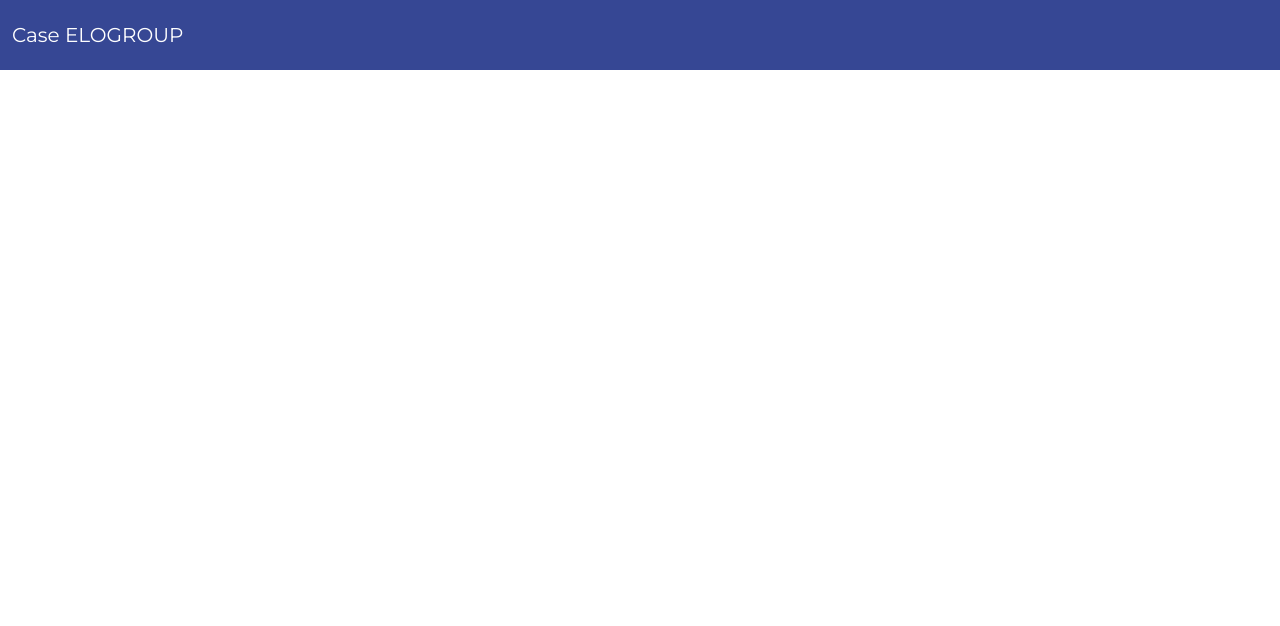
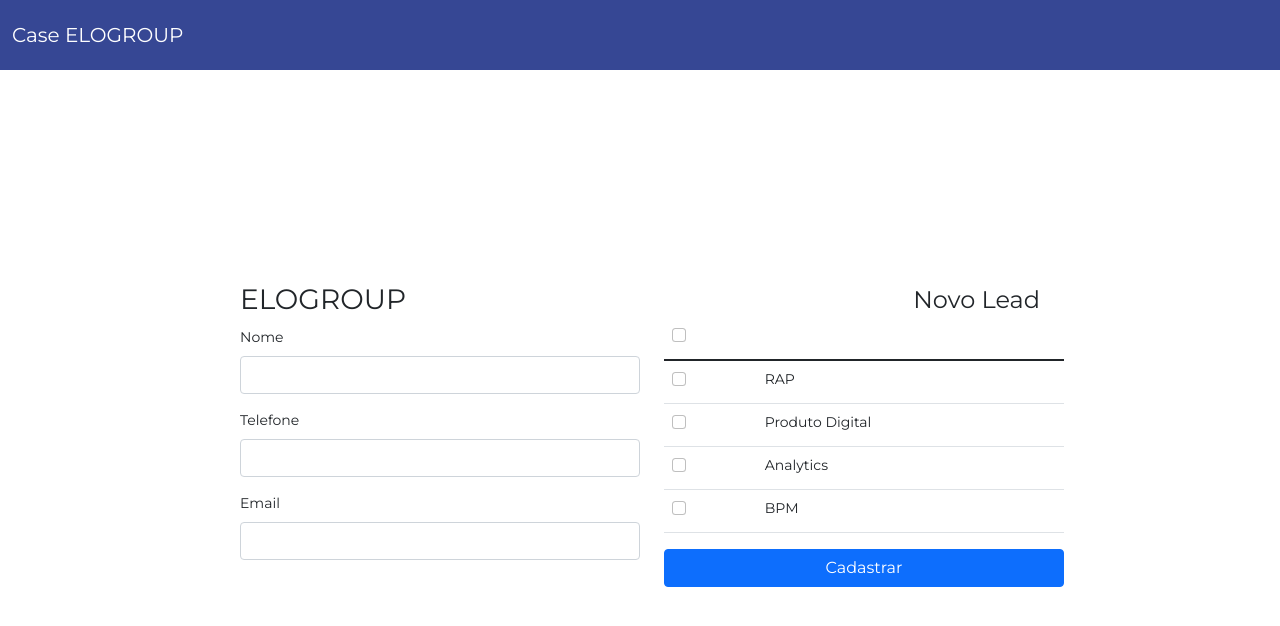
Before and after one commit to Rafa-Moura/case-elogroup, a React (Create React App) app: page /cadastrarlead in a window 1280 px wide. Before the commit this address had no page. Shown: the top 626 px of the page. Built offline with nearby package versions, Linux system fonts and the light colour scheme.

Commit message:
chore: FormLeads, refactor: FormUsuario

```diff
--- a/src/App.jsx
+++ b/src/App.jsx
@@ -1,6 +1,7 @@
 import { BrowserRouter, Routes, Route } from "react-router-dom";
 
 import Navbar from "./views/components/Navbar";
+import CadastrarLead from "./views/pages/CadastrarLead";
 import Leads from "./views/pages/Leads";
 import Usuario from "./views/pages/Usuario";
 
@@ -11,6 +12,7 @@
       <Routes>
         <Route path="/usuario" element={<Usuario />} />
         <Route path="/leads" element={<Leads />} />
+        <Route path="/cadastrarlead" element={<CadastrarLead />} />
       </Routes>
     </BrowserRouter>
   );
--- a/src/views/components/BoardLeads/index.jsx
+++ b/src/views/components/BoardLeads/index.jsx
@@ -4,6 +4,7 @@
 import { MdAdd } from "react-icons/md";
 
 import "./styles.css";
+import { Link } from "react-router-dom";
 
 function BoardLeads() {
   return (
@@ -17,12 +18,14 @@
         </div>
       </header>
       <div className="board--action">
+        <Link to="/cadastrarlead">
           <button className="btn">
             Novo Lead
             <span>
               <MdAdd size={24} color="#fff" />
             </span>
           </button>
+        </Link>
       </div>
       <div className="body--board">
         <ListLead title="Cliente em Potencial" />
--- /dev/null
+++ b/src/views/components/FormLead/index.jsx
@@ -0,0 +1,121 @@
+import React from "react";
+
+import "./styles.css";
+
+function FormLead() {
+  return (
+    <div className="formLead--container">
+      <header className="header--formLead">
+        <div className="logo--formLead">
+          <h3>ELOGROUP</h3>
+        </div>
+        <div className="title">
+          <h4>Novo Lead</h4>
+        </div>
+      </header>
+      <div className="formLead--body">
+        <div className="row">
+          <form className="d-flex align-items-center">
+            <div className="formLead--inputs col-sm-12 col-md-6">
+              <div class="mb-3">
+                <label for="name" class="form-label">
+                  Nome
+                </label>
+                <input type="text" class="form-control" id="name" />
+              </div>
+              <div class="mb-3">
+                <label for="telefone" class="form-label">
+                  Telefone
+                </label>
+                <input type="text" class="form-control" id="telefone" />
+              </div>
+              <div class="mb-3">
+                <label for="email" class="form-label">
+                  Email
+                </label>
+                <input
+                  type="email"
+                  class="form-control"
+                  id="email"
+                />
+              </div>
+            </div>
+            <div className="checkbox--area col-sm-12 col-md-6 ms-4">
+              <table class="table table-responsive">
+                <thead>
+                  <tr>
+                    <th scope="col">
+                      <div class="form-check">
+                        <input
+                          class="form-check-input"
+                          type="checkbox"
+                          id="flexCheckDefault"
+                        />
+                      </div>
+                    </th>
+                    <th scope="col"></th>
+                  </tr>
+                </thead>
+                <tbody>
+                  <tr>
+                    <td>
+                      <div class="form-check">
+                        <input
+                          class="form-check-input"
+                          type="checkbox"
+                          id="flexCheckDefault"
+                        />
+                      </div>
+                    </td>
+                    <td>RAP</td>
+                  </tr>
+                  <tr>
+                    <td>
+                      <div class="form-check">
+                        <input
+                          class="form-check-input"
+                          type="checkbox"
+                          id="flexCheckDefault"
+                        />
+                      </div>
+                    </td>
+                    <td>Produto Digital</td>
+                  </tr>
+                  <tr>
+                    <td>
+                      <div class="form-check">
+                        <input
+                          class="form-check-input"
+                          type="checkbox"
+                          id="flexCheckDefault"
+                        />
+                      </div>
+                    </td>
+                    <td>Analytics</td>
+                  </tr>
+                  <tr>
+                    <td>
+                      <div class="form-check">
+                        <input
+                          class="form-check-input"
+                          type="checkbox"
+                          id="flexCheckDefault"
+                        />
+                      </div>
+                    </td>
+                    <td>BPM</td>
+                  </tr>
+                </tbody>
+              </table>
+              <button type="submit" class="btn btn-primary w-100">
+                Cadastrar
+              </button>
+            </div>
+          </form>
+        </div>
+      </div>
+    </div>
+  );
+}
+
+export default FormLead;
--- /dev/null
+++ b/src/views/components/FormLead/styles.css
@@ -0,0 +1,16 @@
+.formLead--container {
+  max-width: 800px;
+  width: 100%;
+}
+.header--formLead {
+  display: flex;
+  align-items: center;
+  justify-content: space-between;
+}
+
+.formLead--inputs {
+  display: flex;
+  justify-content: center;
+  flex-direction: column;
+  margin: auto 0;
+}
--- /dev/null
+++ b/src/views/components/FormUsuario/index.jsx
@@ -0,0 +1,36 @@
+import React from "react";
+
+import './styles.css'
+
+function FormUsuario() {
+  return (
+    <div className="row d-flex align-items-center justify-content-center">
+      <form className="d-flex align-items-center flex-column form--user">
+        <h3 className="mb-5 w-100 text-center text-white">ELOGROUP</h3>
+        <div class="mb-3">
+          <label for="name" class="form-label">
+            Nome
+          </label>
+          <input type="text" class="form-control" id="name" />
+        </div>
+        <div class="mb-3">
+          <label for="password" class="form-label">
+            Password
+          </label>
+          <input type="password" class="form-control" id="password" />
+        </div>
+        <div class="mb-3">
+          <label for="confirmPassword" class="form-label">
+            Confirmação de Password
+          </label>
+          <input type="password" class="form-control" id="confirmPassword" />
+        </div>
+        <button type="submit" class="btn btn-primary w-100">
+          Cadastrar
+        </button>
+      </form>
+    </div>
+  );
+}
+
+export default FormUsuario;
--- /dev/null
+++ b/src/views/components/FormUsuario/styles.css
@@ -0,0 +1,23 @@
+.form--user {
+  padding: 50px;
+  background-color: rgba(235, 235, 235, 0.335);
+  border: 1px solid #f8f8f8;
+  border-radius: 10px;
+}
+
+.form--user h3 {
+  background-color: rgb(54, 71, 148);
+  padding: 10px;
+}
+
+.input--container {
+  display: flex;
+  flex-direction: column;
+}
+
+.input--container input {
+  outline: none;
+  border: 0;
+  background-color: #f8f8f8f8;
+  height: 40px;
+}
--- /dev/null
+++ b/src/views/pages/CadastrarLead/index.jsx
@@ -0,0 +1,14 @@
+import React from "react";
+import FormLead from "../../components/FormLead";
+
+import "./styles.css";
+
+function CadastrarLead() {
+  return (
+    <section id="form--section" className="container">
+      <FormLead />
+    </section>
+  );
+}
+
+export default CadastrarLead;
--- a/src/views/pages/Usuario/index.jsx
+++ b/src/views/pages/Usuario/index.jsx
@@ -1,50 +1,12 @@
 import React from "react";
+import FormUsuario from "../../components/FormUsuario";
 
 import "./styles.css";
 
 function Usuario() {
   return (
     <section id="form--section" className="container p-3">
-      <div className="row d-flex align-items-center justify-content-center">
-        <form className="d-flex align-items-center flex-column form--user">
-          <h3 className="mb-5 w-100 text-center text-white">ELOGROUP</h3>
-          <form>
-            <div class="mb-3">
-              <label for="name" class="form-label">
-                Nome
-              </label>
-              <input
-                type="text"
-                class="form-control"
-                id="name"
-              />
-            </div>
-            <div class="mb-3">
-              <label for="password" class="form-label">
-                Password
-              </label>
-              <input
-                type="password"
-                class="form-control"
-                id="password"
-              />
-            </div>
-            <div class="mb-3">
-              <label for="confirmPassword" class="form-label">
-                Confirmação de Password
-              </label>
-              <input
-                type="password"
-                class="form-control"
-                id="confirmPassword"
-              />
-            </div>
-            <button type="submit" class="btn btn-primary w-100">
-              Cadastrar
-            </button>
-          </form>
-        </form>
-      </div>
+      <FormUsuario />
     </section>
   );
 }
--- a/src/views/pages/Usuario/styles.css
+++ b/src/views/pages/Usuario/styles.css
@@ -4,27 +4,3 @@
   justify-content: center;
   height: calc(100% - 70px);
 }
-
-.form--user {
-  padding: 50px;
-  background-color: rgba(235, 235, 235, 0.335);
-  border: 1px solid #f8f8f8;
-  border-radius: 10px;
-}
-
-.form--user h3 {
-    background-color: rgb(54, 71, 148);
-    padding: 10px;
-}
-
-.input--container {
-  display: flex;
-  flex-direction: column;
-}
-
-.input--container input {
-  outline: none;
-  border: 0;
-  background-color: #f8f8f8f8;
-  height: 40px;
-}
```
Also changed, not shown: src/views/pages/CadastrarLead/styles.css (added). Lines whose indentation alone changed are shown as unchanged.
